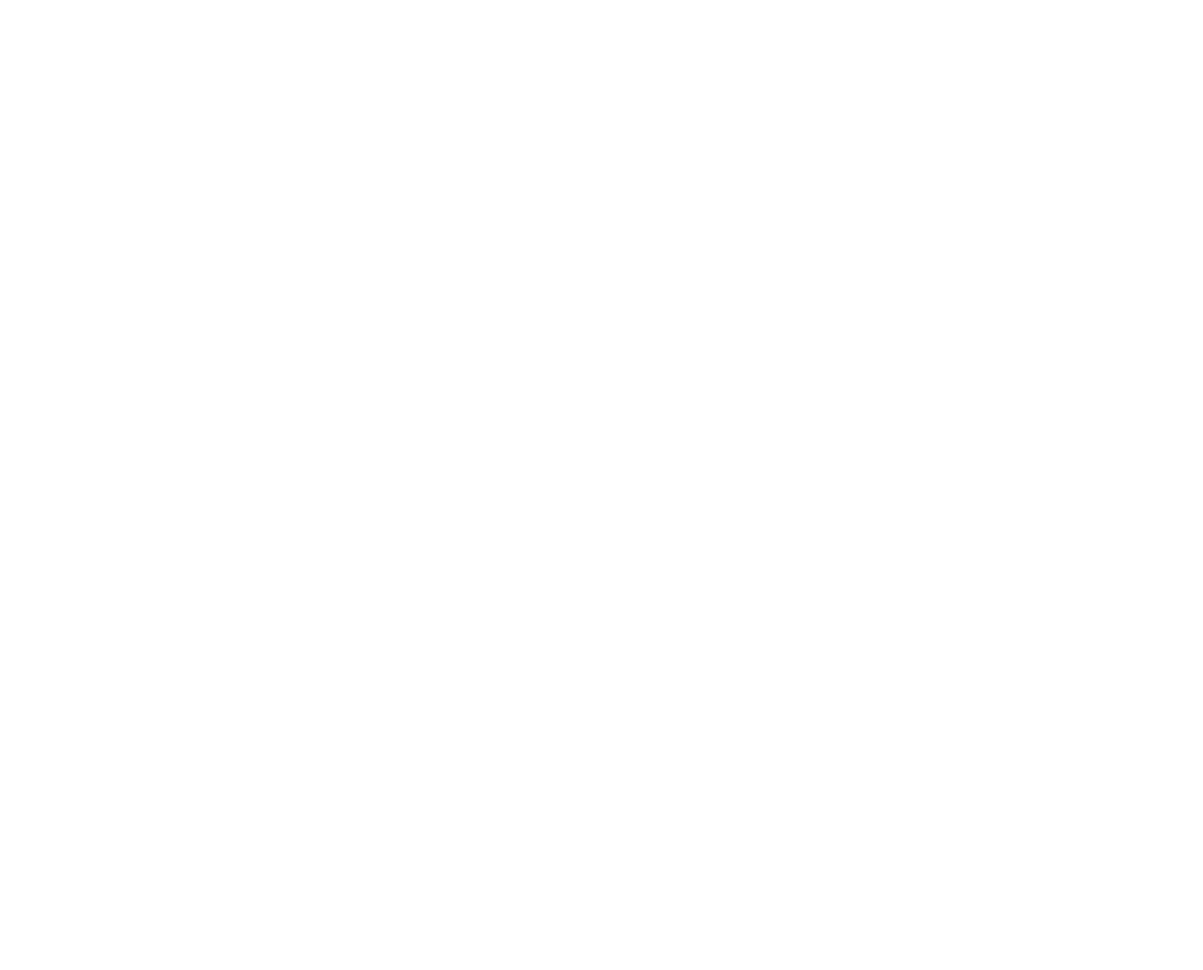
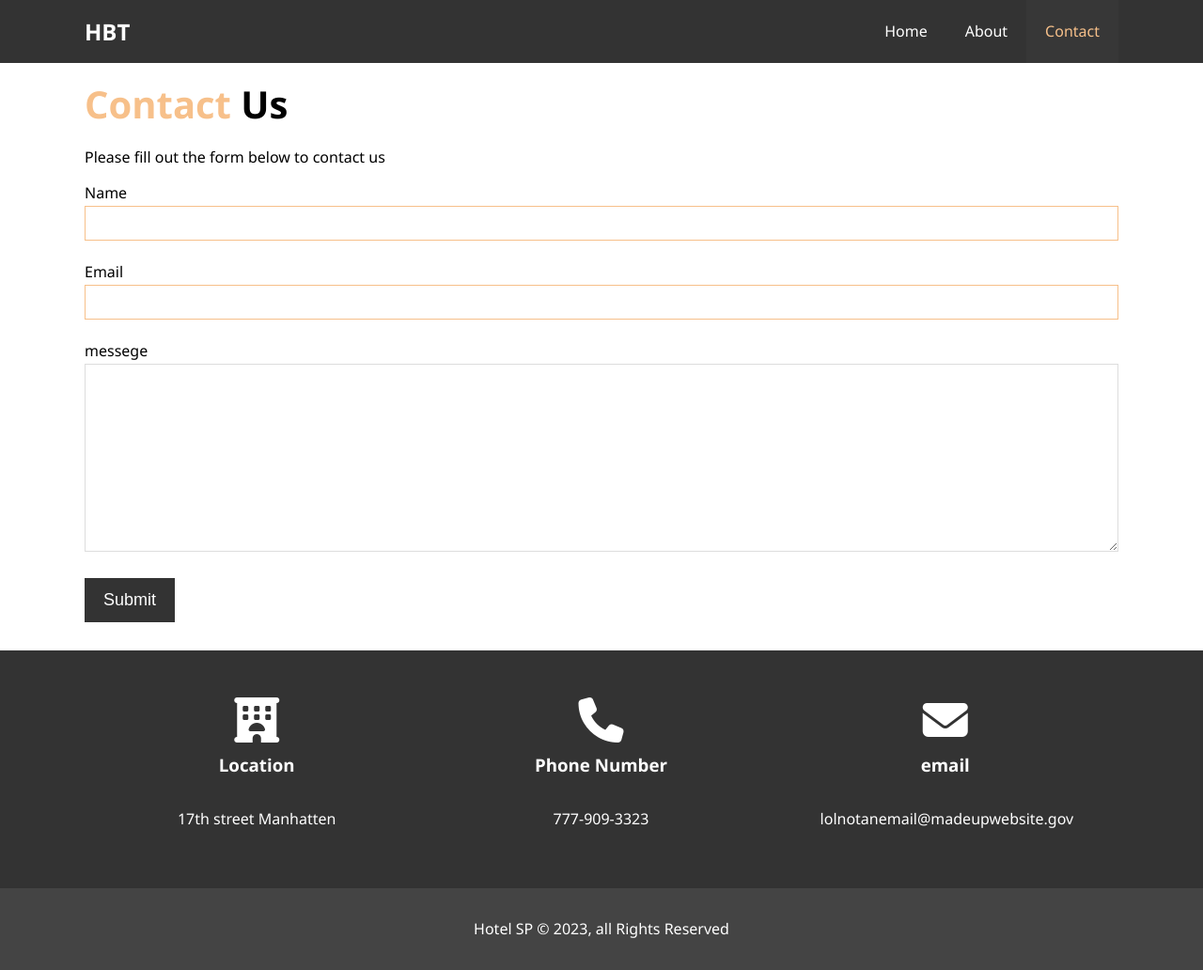
Before and after one commit to FlushingBaseball/Hotel, a plain HTML site: page contact.html in a window 1280 px wide. Shown: the whole page at 94% size. Before the commit the page ends 800 px from the top, so only its background shows below. Drawn offline with Linux system fonts and the light colour scheme.

Commit message:
finished contact

```diff
--- a/contact.html
+++ b/contact.html
@@ -0,0 +1,81 @@
+<!DOCTYPE html>
+<html lang="en">
+<head>
+    <meta charset="UTF-8">
+    <meta http-equiv="X-UA-Compatible" content="IE=edge">
+    <meta name="viewport" content="width=device-width, initial-scale=1.0">
+    <meta name="description" content="welcome to the best hotel in new york">
+    <meta name="keywords" content="hotel, boston hotel, new england hotel">
+    <link rel="stylesheet" href="https://cdnjs.cloudflare.com/ajax/libs/font-awesome/6.4.2/css/all.min.css"
+        integrity="sha512-z3gLpd7yknf1YoNbCzqRKc4qyor8gaKU1qmn+CShxbuBusANI9QpRohGBreCFkKxLhei6S9CQXFEbbKuqLg0DA=="
+        crossorigin="anonymous" referrerpolicy="no-referrer" />
+    <link rel="stylesheet" href="css/style.css">
+    <title>Contact | About</title>
+</head>
+<body>
+    <header>
+        <nav id="navbar">
+            <div class="container">
+                <h1 class="logo"><a href="index.html">HBT</a></h1>
+                <ul>
+                    <li><a  href="index.html">Home</a></li>
+                    <li><a  href="about.html">About</a></li>
+                    <li><a  class="current" href="contact.html">Contact</a></li>
+                </ul>
+            </div>
+        </nav>
+    </header>
+    <section id="contact-form" class="py-3">
+        <div class="container">
+            <h1 class="l-heading">
+                <span class="text-primary">Contact</span> Us
+            </h1>
+            <p>Please fill out the form below to contact us</p>
+            <form action="POST">
+                <div class="form-group">
+                    <label for="name>">Name</label>
+                    <input type="text" name="name" id="name">
+                </div>
+                <div class="form-group">
+                    <label for="name>">Email</label>
+                    <input type="email" name="name" id="email">
+                </div>
+                <div class="form-group">
+                    <label for="messege>">messege</label>
+                    <textarea type="text" name="messege" id="messege"></textarea>
+                </div>
+                <button type="submit" class="btn">Submit</button>
+            </form>
+        </div>
+    </section>
+    <section id="contact-info" class="bg-dark">
+        <div class="container">
+            <div class="box ">
+                <i class="fas fa-hotel fa-3x"></i>
+                <h3> Location</h3>
+                <p>17th street Manhatten</p>
+            </div>
+            <div class="box ">
+                <i class="fas fa-phone fa-3x"></i>
+                <h3>Phone Number </h3>
+                <p>777-909-3323</p>
+            </div>
+            <div class="box ">
+                <i class="fas fa-envelope fa-3x"></i>
+
+                <h3>email </h3>
+                <p>lolnotanemail@madeupwebsite.gov</p>
+
+            </div>
+
+        </div>
+    </section>
+
+
+
+  <footer id="main-footer">
+    <p>Hotel SP &copy; 2023, all Rights Reserved</p>
+  </footer>
+
+</body>
+</html>
--- a/css/style.css
+++ b/css/style.css
@@ -283,3 +283,38 @@ Utility classes
     center center/cover;
     padding-top: 40px;
 }
+
+
+
+
+
+/*conact form */
+
+#contact-form .form-group{
+    margin-bottom: 20px;
+
+}
+
+#contact-from label{
+    display: block;
+    margin-bottom: 5px;
+
+}
+
+#contact-form input,
+#contact-form textarea{
+    width: 100%;
+    padding: 10px;
+    border: 1px #ddd solid;
+}
+
+#contact-form textarea {
+    height: 200px;
+}
+
+
+#contact-form input,
+#contact-form textarea:focus{
+    outline: none;
+    border-color: #f7c08a;
+}
```
Also changed, not shown: 1 other file.
